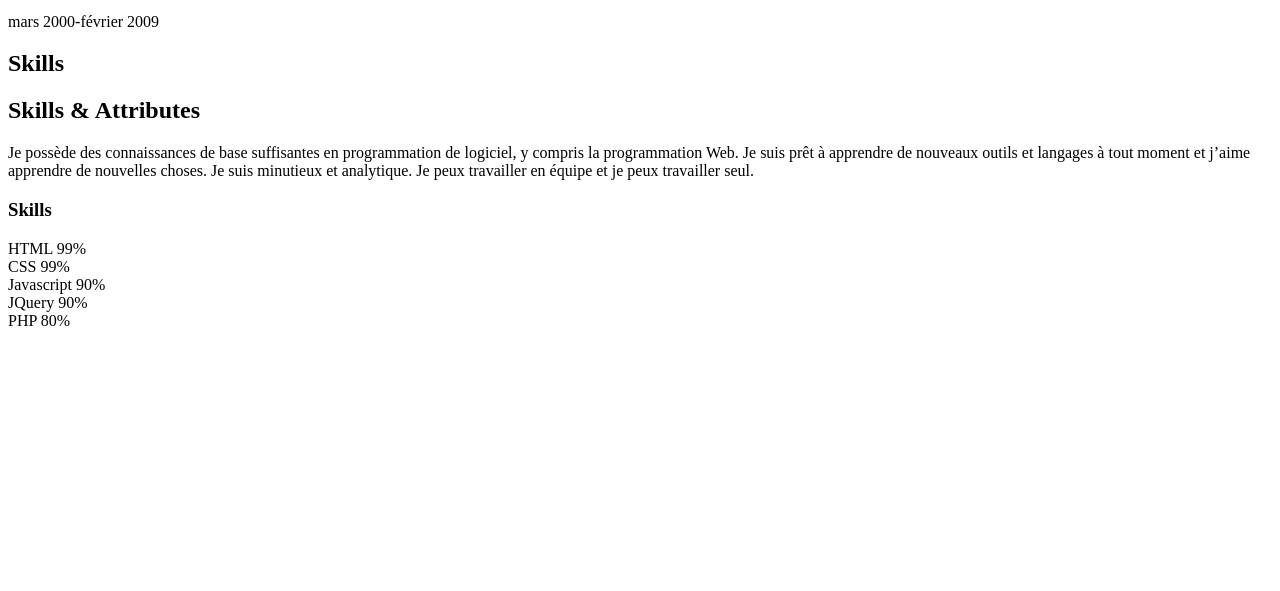
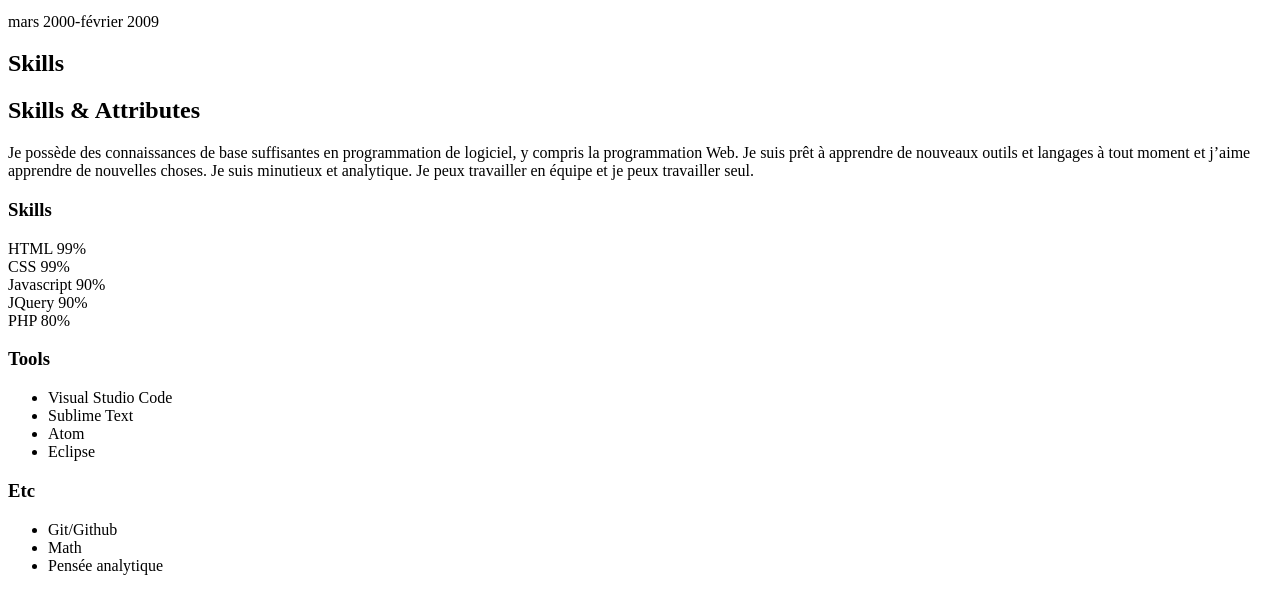
Before and after one commit to bt7tri/projet_emploi, a plain HTML site: page index.html in a window 1280 px wide. Shown: the part 1649-2240 px from the top of the page. Before the commit the page ends 1987 px from the top, so only its background shows below. Drawn offline with Linux system fonts and the light colour scheme.

Commit message:
HTML: Skills

```diff
--- a/index.html
+++ b/index.html
@@ -171,10 +171,26 @@
 				</div>
 			</div>
 
-			<!-- 5:02 -->
 
 			<div class="skillset__right">
+				<div class="tools">
+					<h3 class="skillset__title">Tools</h3>
+					<ul class="tools__list">
+						<li><span>Visual Studio Code</span></li>
+						<li><span>Sublime Text</span></li>
+						<li><span>Atom</span></li>
+						<li><span>Eclipse</span></li>
+					</ul>
+				</div>
 
+				<div class="etc">
+					<h3 class="skillset__title">Etc</h3>
+					<ul class="etc__list">
+						<li><span>Git/Github</span></li>
+						<li><span>Math</span></li>
+						<li><span>Pensée analytique</span></li>
+					</ul>
+				</div>
 			</div>
 		</div>
 
```
